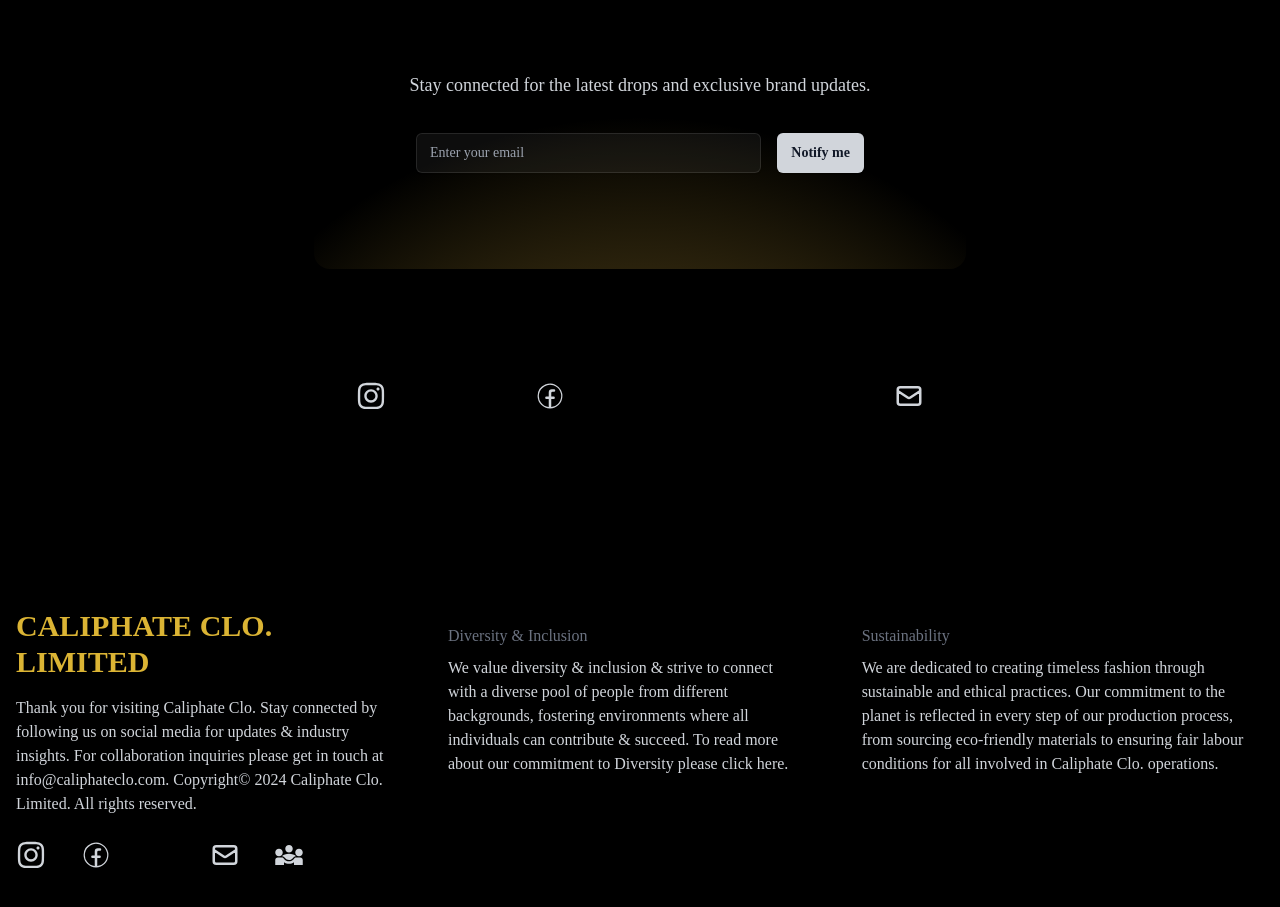
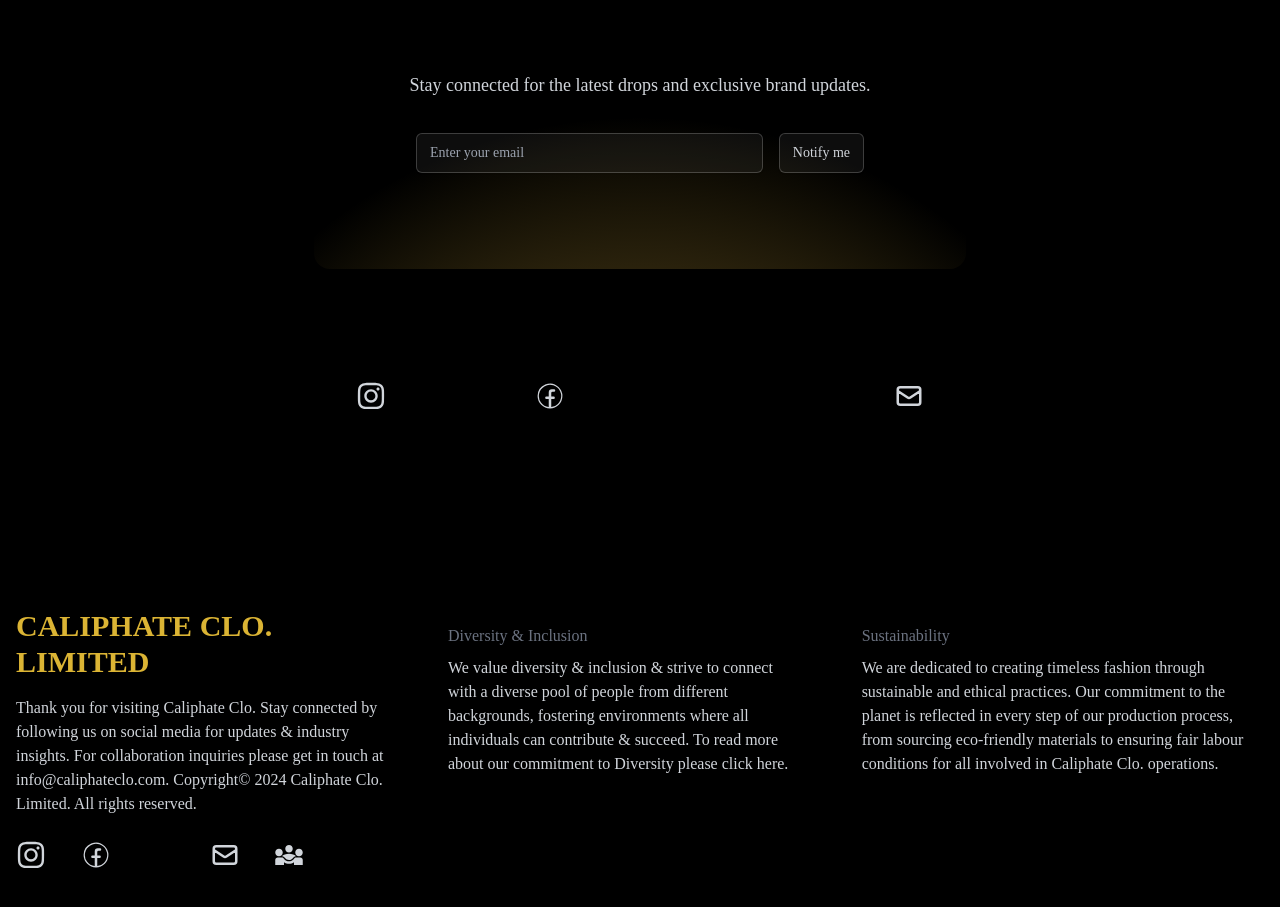
Before and after one commit to riz1ash786/caliphateclo, a React (Create React App) app: page / in a window 1280 px wide. Shown: the part 3440-4347 px from the top of the page. Built offline with nearby package versions, Linux system fonts and the light colour scheme; some icons are missing.

Commit message:
signup page button improvement

```diff
--- a/src/components/Signup.jsx
+++ b/src/components/Signup.jsx
@@ -45,8 +45,8 @@
           <form ref={form} onSubmit={sendEmail}>
           <div className="mx-auto mt-8 flex max-w-md gap-x-4">
             <label htmlFor="email-address" className="sr-only">Email address</label>
-            <input id="email-address" name="email" type="email" autoComplete="email" required="" className="min-w-0 flex-auto rounded-md border-0 bg-white/5 px-3.5 py-2 text-gray-300 shadow-sm ring-1 ring-inset ring-white/10 focus:ring-2 focus:ring-inset focus:ring-gray-300 sm:text-sm sm:leading-6" placeholder="Enter your email"/>
-            <button type="submit"className="flex-none rounded-md bg-gray-300 px-3.5 py-2.5 text-sm font-semibold text-gray-900 shadow-sm hover:bg-[#dbb434] hover:text-[#000000] focus-visible:outline focus-visible:outline-2 focus-visible:outline-offset-2 focus-visible:outline-gray-300">Notify me</button>
+            <input id="email-address" name="email" type="email" autoComplete="email" required="" className="min-w-0 flex-auto rounded-md border-0 bg-white/10 sm:bg-white/5 px-3.5 py-2 text-gray-300 shadow-sm ring-1 ring-inset ring-white/20 focus:ring-2 focus:ring-inset focus:ring-gray-900 sm:text-sm sm:leading-6" placeholder="Enter your email"/>
+            <button type="submit"className="flex-none min-w-0 rounded-md border-0 bg-white/10 sm:bg-white/5 px-3.5 py-2 text-gray-300 shadow-sm ring-1 ring-inset ring-white/20 sm:text-sm sm:leading-6 hover:bg-[#dbb434] hover:text-[#000000]">Notify me</button>
           </div>
           </form>
 
```
Also changed, not shown: 12 other files (tests, documents, lock files or other folders).
